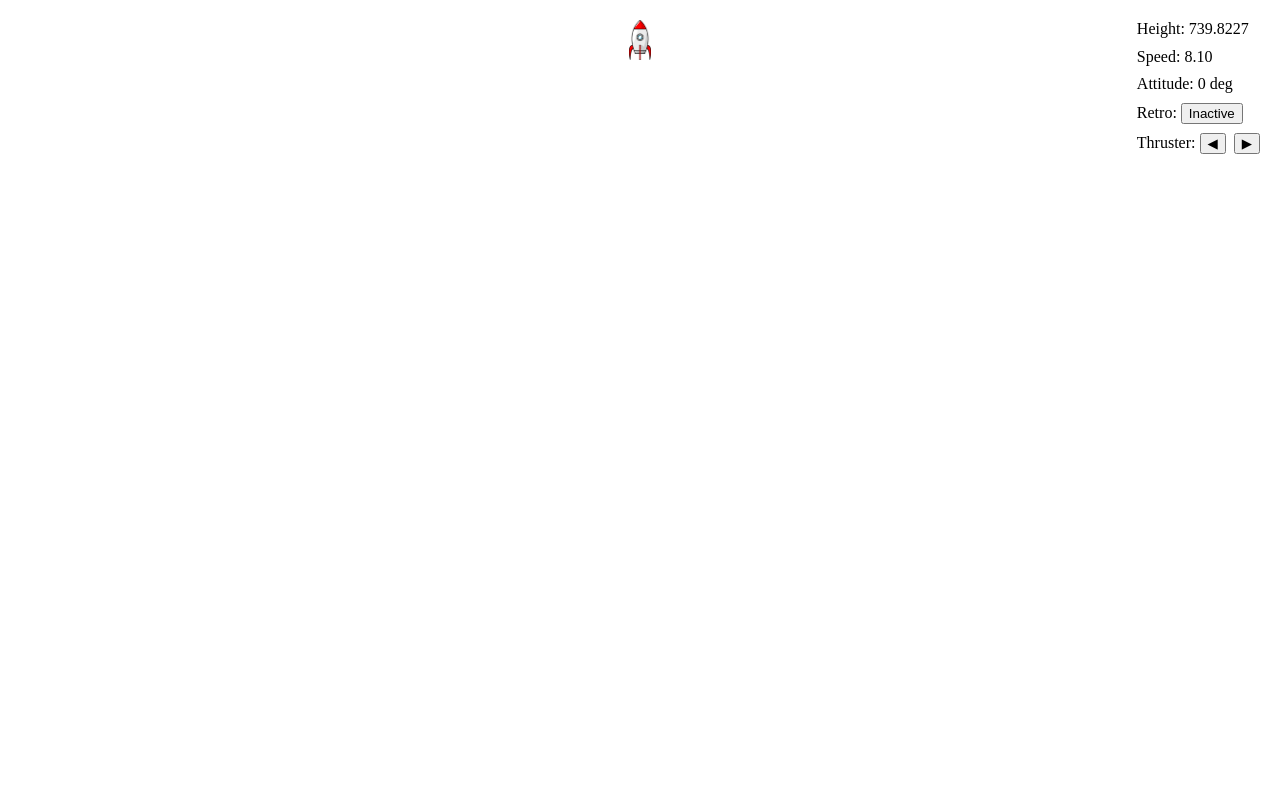
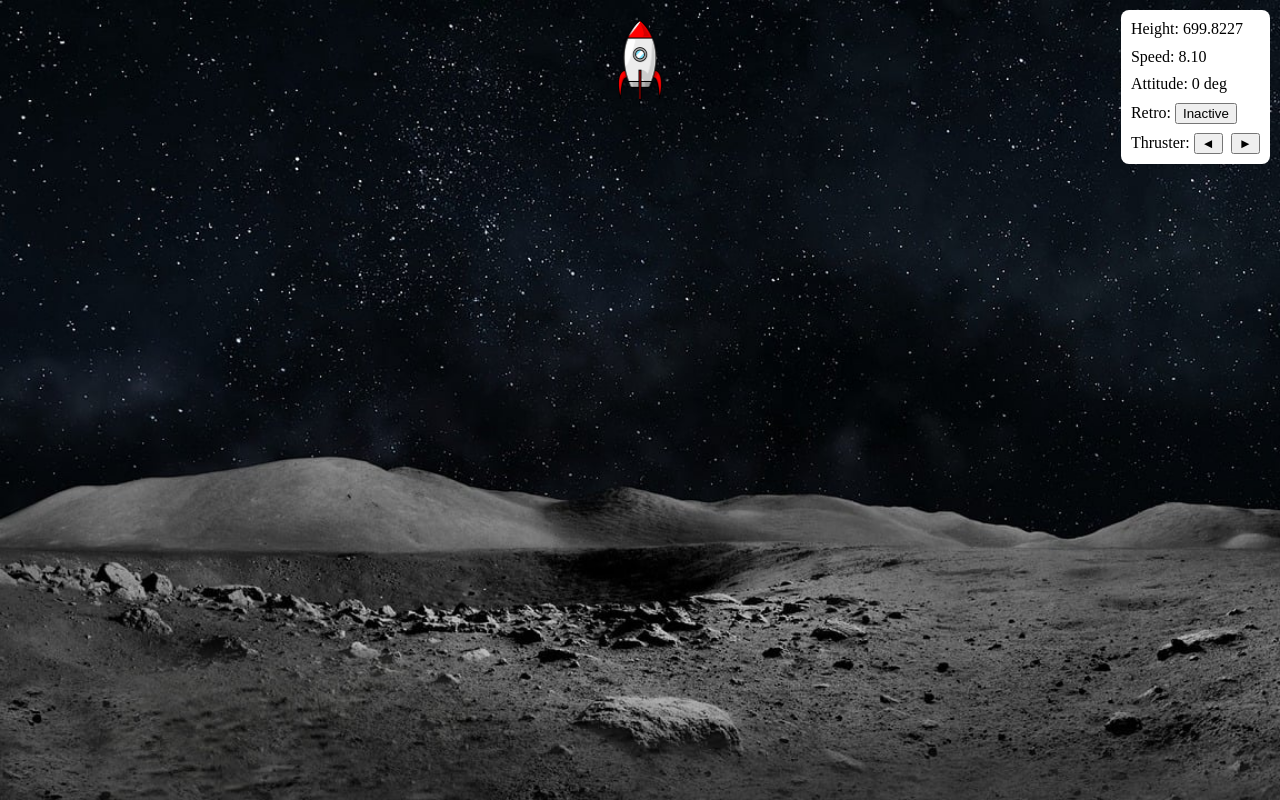
Before and after one commit to stevewlrls/samples, a plain HTML site: page lander.html in a window 1280 px wide. Drawn offline with Linux system fonts and the light colour scheme.

Commit message:
Improvements for lunar lander

```diff
--- a/lander.html
+++ b/lander.html
@@ -3,6 +3,10 @@
     <meta charset="utf-8" />
     <meta name="viewport" content="width=device-width" />
     <title>Lunar Lander</title>
+    <meta
+      name="description"
+      content="Simple game to control a rocket landing"
+    />
     <style>
       body {
         margin: 0px;
@@ -10,13 +14,15 @@
       #moonscape {
         position: relative;
         height: 100vh;
+        background-image: url(images/universe-1607231_1280.jpg);
+        background-size: cover;
       }
       #rocket {
         position: absolute;
-        bottom: calc(100vh - 40px);
-        left: calc(50vw - 11px);
-        width: 22px;
-        height: 40px;
+        bottom: calc(100vh - 80px);
+        left: calc(50vw - 22px);
+        width: 44px;
+        height: 80px;
         transform: rotate(0deg);
       }
       #panel {
@@ -27,6 +33,8 @@
         top: 10px;
         right: 10px;
         padding: 10px;
+        background: white;
+        border-radius: 8px;
       }
     </style>
   </head>
@@ -40,8 +48,8 @@
         <span>Retro: <button type="button" id="retro">Inactive</button></span>
         <span
           >Thruster:
-          <button type="button" id="thrustLeft">&#x25C0;</button>&nbsp;
-          <button type="button" id="thrustRight">&#x25B6;</button>
+          <button type="button" id="thrustLeft">&#x25C4;</button>&nbsp;
+          <button type="button" id="thrustRight">&#x25BA;</button>
         </span>
       </div>
     </div>
@@ -56,7 +64,7 @@
       let rightButton = document.getElementById('thrustRight')
 
       // Set up initial state of rocket ship:
-      let pos = { x: window.innerWidth / 2 - 11, y: window.innerHeight - 40 }
+      let pos = { x: window.innerWidth / 2 - 22, y: window.innerHeight - 80 }
       let attitude = 0
       let retro = false
       let thruster = 0
```
Also changed, not shown: images/index.html (+10 -0 lines), images/universe-1607231_1280.jpg (added).
